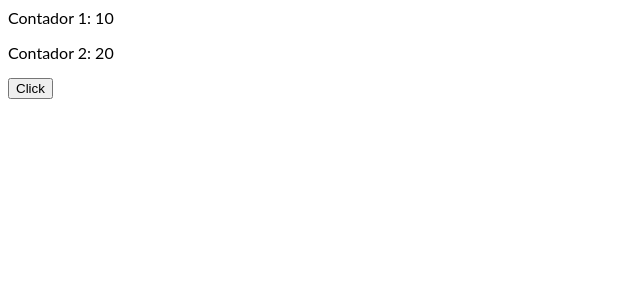
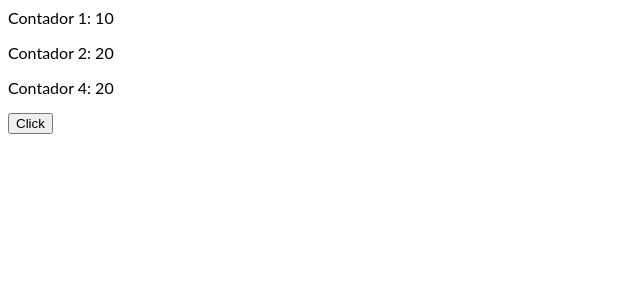
Before and after one commit to agarcluq/hooks-fernando-herrera, a React (Create React App) app: page / in a window 1280 px wide. Shown: the top 300 px of the page, without its empty margins (0-640 px from the left). Built offline with nearby package versions, Linux system fonts and the light colour scheme.

Commit message:
1 file modified

```diff
--- a/src/components/01-useState/CounterApp.js
+++ b/src/components/01-useState/CounterApp.js
@@ -5,15 +5,18 @@ import React,{useState} from "react";
 export default function App() {
 const [state,setState] =useState({
   counter1:10,
-  counter2:20
+  counter2:20,
+  counter3:30,
+  counter4:20
 });
 
-const {counter1,counter2}=state;
+const {counter1,counter2,counter4}=state;
 
   return (
     <>
       <p>Contador 1: {counter1}</p>
       <p>Contador 2: {counter2}</p>
+      <p>Contador 4: {counter4}</p>
       <button onClick= {
         () => {
         setState({
```
